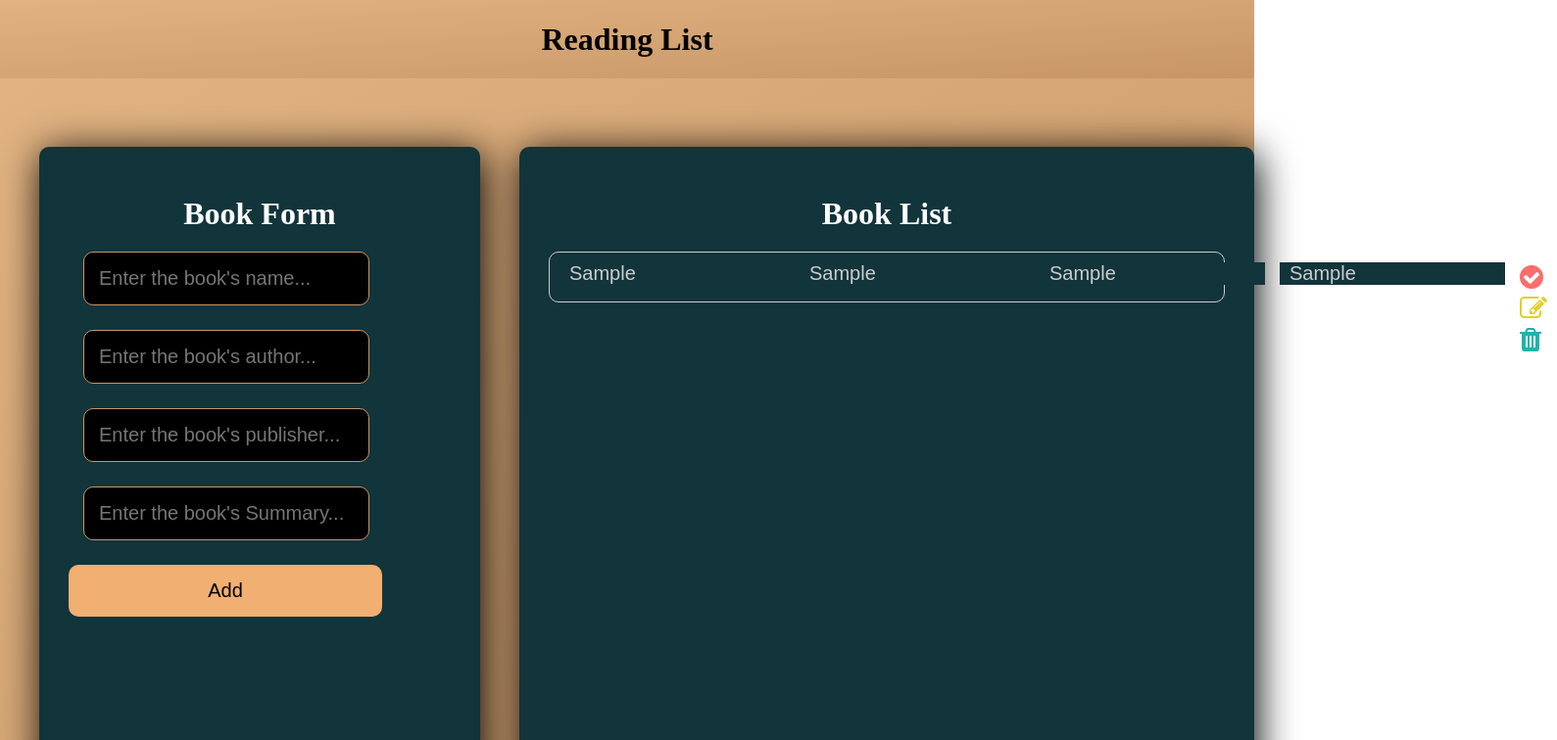
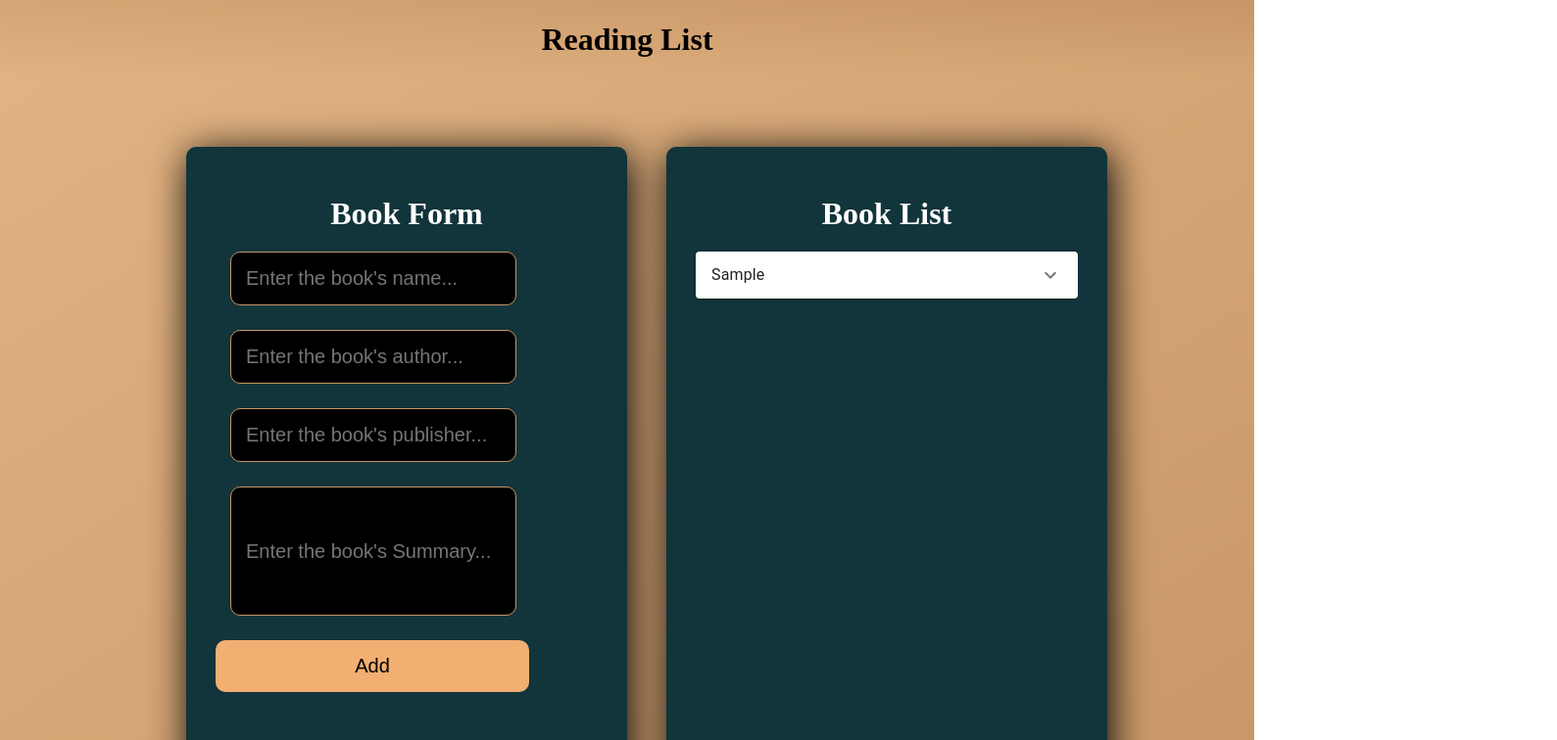
Before and after one commit to harmonicnauts/Reading-list, a React (Create React App) app: page / in a window 1280 px wide. Both pictures are taken after typing "Sample", "Sample", "Sample", "Sample" into the empty fields and a click on the button "Add". Shown: the top 756 px of the page at 98% size, 1589 px wide, since content can reach past the window. Built offline with nearby package versions, Linux system fonts and the light colour scheme.

Commit message:
add accordion components

```diff
--- a/package.json
+++ b/package.json
@@ -3,6 +3,10 @@
   "version": "0.1.0",
   "private": true,
   "dependencies": {
+    "@emotion/react": "^11.10.5",
+    "@emotion/styled": "^11.10.5",
+    "@mui/icons-material": "^5.11.0",
+    "@mui/material": "^5.11.1",
     "@testing-library/jest-dom": "^5.16.5",
     "@testing-library/react": "^13.4.0",
     "@testing-library/user-event": "^13.5.0",
--- a/src/App.css
+++ b/src/App.css
@@ -19,7 +19,7 @@
 }
 
 .env{
-  background: linear-gradient(to right bottom, #e1b382, #c89666);
+  background: linear-gradient(to right top, #e1b382, #c89666);
   width: 100%;
   min-height: 10vh;
   display: flex;
@@ -60,6 +60,21 @@
 .book-input{
   outline: none;
   width: 260px;
+  padding: 15px;
+  margin-left: 15px;
+  margin-right: 25px;
+  margin-bottom: 25px;
+  font-size: 20px;
+  color: #ccc;
+  background-color: #000;
+  border: 1px solid #c89666;
+  border-radius: 10px;
+}
+
+.summary-input{
+  outline: none;
+  width: 260px;
+  height: 100px;
   padding: 15px;
   margin-left: 15px;
   margin-right: 25px;
@@ -115,6 +130,10 @@
   color: lightseagreen;
 }
 
+.button-group{
+  float: right;
+}
+
 .complete{
   text-decoration-style: solid;
   text-decoration-line: line-through;
--- a/src/App.js
+++ b/src/App.js
@@ -3,12 +3,14 @@ import './App.css';
 import Header from './components/Header';
 import Form from './components/Form';
 import ReadingList from './components/ReadingList';
+import Collapsible from './components/Collapsible';
+import SimpleAccordion from './components/Accordion';
 
 function App() {
   const initialState = JSON.parse(localStorage.getItem('books')) || [];
   const [input, setInput] = useState("");
   const [authorInput, setAuthorInput] = useState("");
-  const [publisherinput, setPublisherInput] = useState("");
+  const [publisherInput, setPublisherInput] = useState("");
   const [summaryInput, setSummaryInput] = useState("");
   const [books, setBooks] = useState(initialState);
   const [editBook, setEditBook] = useState(null);
@@ -33,7 +35,7 @@ function App() {
               authorInput = {authorInput}
               setAuthorInput = {setAuthorInput}
 
-              publisherInput = {publisherinput}
+              publisherInput = {publisherInput}
               setPublisherInput = {setPublisherInput}
 
               summaryInput = {summaryInput}
@@ -63,6 +65,9 @@ function App() {
               setEditBook={setEditBook}
             />
           </div>
+          {/* <div>
+            <SimpleAccordion/>
+          </div> */}
 
           </div>
         </div>
--- a/src/components/Form.js
+++ b/src/components/Form.js
@@ -40,13 +40,10 @@ const Form = ({ input, setInput, authorInput, setAuthorInput, publisherInput, se
 		if (!editBook) {
 			setBooks([...books, { id: uuidv4(), title: input, author: authorInput, publisher: publisherInput, summary: summaryInput ,completed: false }]);
 			setInput("");
-      // console.log('1');
 			setAuthorInput("");
-      // console.log('2');
 			setPublisherInput("");
-      // console.log('3');
 			setSummaryInput("");
-      // console.log('4');
+
 		}
 		else {
 			updateBook(editBook.id, input, editBook.author, editBook.publisher, editBook.summary, editBook.completed)
@@ -65,9 +62,9 @@ const Form = ({ input, setInput, authorInput, setAuthorInput, publisherInput, se
 				<input type='text' placeholder="Enter the book's publisher..." className='book-input' value={publisherInput} onChange={onPublisherInputChange} />
 			</div>
       <div>
-				<input type='text' placeholder="Enter the book's Summary..." className='book-input' value={summaryInput} onChange={onSummaryInputChange} />
+				<input type='text' placeholder="Enter the book's Summary..." className='summary-input' value={summaryInput} onChange={onSummaryInputChange} />
 			</div>
-      {console.log(JSON.stringify(books))}
+
 
 			<button className='button-add' type='submit'>
 				{editBook ? 'OK' : 'Add'}
--- a/src/components/Header.js
+++ b/src/components/Header.js
@@ -5,7 +5,8 @@ const Header = () => {
     <div className='env'>
         <h1>Reading List</h1>
     </div>
- )
+
+  )
 }
 
 
--- a/src/components/ReadingList.js
+++ b/src/components/ReadingList.js
@@ -1,5 +1,11 @@
 import React from 'react'
-// import Collapsible from 'react-collapsible';
+import Accordion from '@mui/material/Accordion';
+import AccordionSummary from '@mui/material/AccordionSummary';
+import AccordionDetails from '@mui/material/AccordionDetails';
+import Typography from '@mui/material/Typography';
+import ExpandMoreIcon from '@mui/icons-material/ExpandMore';
+
+
 
 
 const ReadingList = ({ books, setBooks, setEditBook }) => {
@@ -26,14 +32,29 @@ const ReadingList = ({ books, setBooks, setEditBook }) => {
   return (
     <div>
       {books.map((book) => (
-        <li className='list-item' key={book.id}>
-          {/* <div>{JSON.stringify(books)}</div> */}
-          <div><input type='text' value={book.title} className={`list ${book.completed ? "complete" : ""}`} onChange={(event) => event.preventDefault()} /></div>
-          <div><input type='text' value={book.author} className={`list ${book.completed ? "complete" : ""}`} onChange={(event) => event.preventDefault()} /></div>
-          <div><input type='text' value={book.publisher} className={`list ${book.completed ? "complete" : ""}`} onChange={(event) => event.preventDefault()} /></div>
-          <div><input type='text' value={book.summary} className={`list ${book.completed ? "complete" : ""}`} onChange={(event) => event.preventDefault()} /></div>
+        <div>
+          <Accordion>
+            <AccordionSummary
+              expandIcon={<ExpandMoreIcon />}
+              aria-controls="panel1a-content"
+              id="panel1a-header"
+            >
+              <Typography>{book.title}</Typography>
 
-          <div>
+            </AccordionSummary>
+            <AccordionDetails>
+              <Typography>
+                {book.author}
+              </Typography>
+
+              <Typography>
+                {book.publisher}
+              </Typography>
+
+              <Typography>
+                {book.summary}
+              </Typography>
+              <div className='button-group'>
               <button className='button-complete task-button' onClick={() => handleComplete(book)}>
                 <i className='fa fa-check-circle'></i>
               </button>
@@ -44,18 +65,12 @@ const ReadingList = ({ books, setBooks, setEditBook }) => {
                 <i className='fa fa-trash'></i>
               </button>
             </div>
-          <br/>
-          {/* <Collapsible className='collapsible' trigger="Start here">
-              <p>
-                This is the collapsible content. It can be any element or React
-                component you like.
-              </p>
-              <p>
-                It can even be another Collapsible component. Check out the next
-                section!
-              </p>
-          </Collapsible> */}
-        </li>
+            </AccordionDetails>
+
+          </Accordion>
+
+        </div>
+
       ))}
     </div>
   )
```
Also changed, not shown: 1 other file (tests, documents, lock files or other folders). Lines whose indentation alone changed are shown as unchanged.
